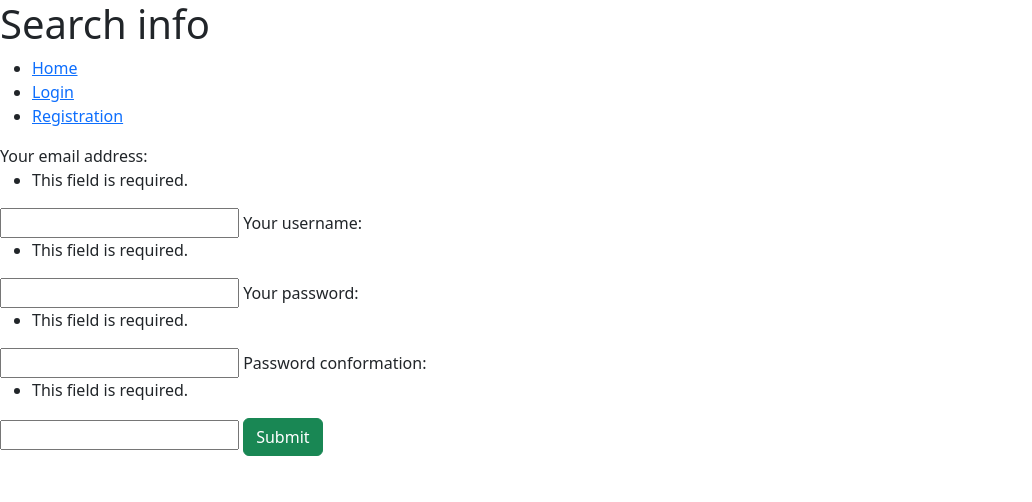
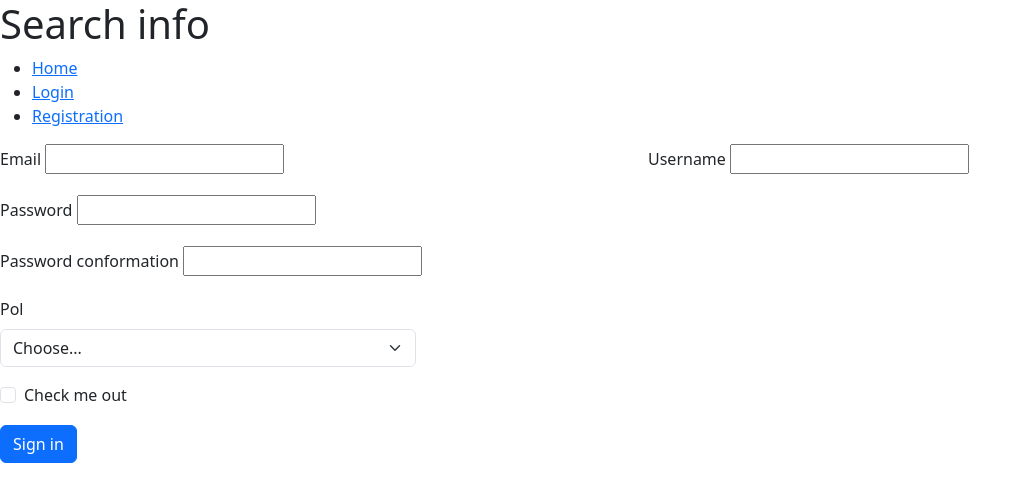
Before and after one commit to andjelijav/searchInfo, a Django app: page /registration/ in a window 1280 px wide. Shown: the top 502 px of the page, without its empty margins (0-1032 px from the left). Run offline with Django 4.2, Linux system fonts and the light colour scheme; some libraries are stand-ins or nearby versions.

Commit message:
styling reggistration form

```diff
--- a/searchInfo/dataInfo/views.py
+++ b/searchInfo/dataInfo/views.py
@@ -55,4 +55,4 @@ def registrationView(request):
 
     context = {"form": formR}
 
-    return render(request, "login.html", context)
+    return render(request, "registration.html", context)
--- a/searchInfo/templates/registration.html
+++ b/searchInfo/templates/registration.html
@@ -1,7 +1,46 @@
-{% extends main.html %}
+{% extends 'main.html' %}
 
 {% block content %}
-    {{formR}}
+<form class="row g-3">
+    <div class="col-md-6">
+      <label for="inputEmail4" class="form-label">Email</label>
+      {{ form.your_email }}
+    </div>
+    <div class="col-md-6">
+      <label for="inputUsername4" class="form-label">Username</label>
+      {{ form.your_username }}
+    </div>
+    <div class="col-12">
+      <label for="inputPassword" class="form-label">Password</label>
+      {{ form.your_password }}
+    </div>
+    <div class="col-12">
+      <label for="inputPassword2" class="form-label">Password conformation </label>
+      {{ form.password_conformation }}
+    </div>
+
+    <div class="col-md-4">
+      <label for="inputState" class="form-label">Pol</label>
+      <select id="inputState" class="form-select">
+        <option selected>Choose...</option>
+        <option> Muski </option>
+        <option> Zenski </option>
+        <option> Ostalo </option>
+      </select>
+    </div>
+
+    <div class="col-12">
+      <div class="form-check">
+        <input class="form-check-input" type="checkbox" id="gridCheck">
+        <label class="form-check-label" for="gridCheck">
+          Check me out
+        </label>
+      </div>
+    </div>
+    <div class="col-12">
+      <button type="submit" class="btn btn-primary">Sign in</button>
+    </div>
+  </form>
 
 
 
```
